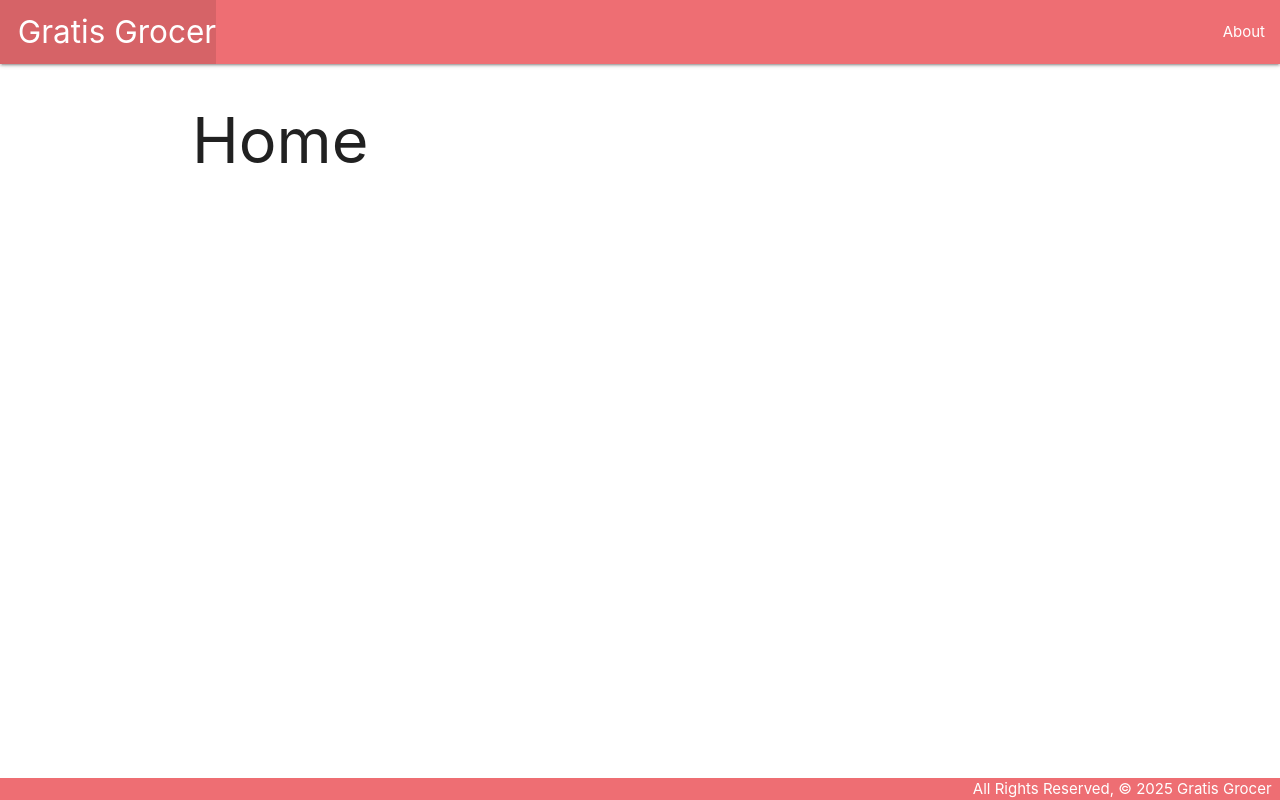
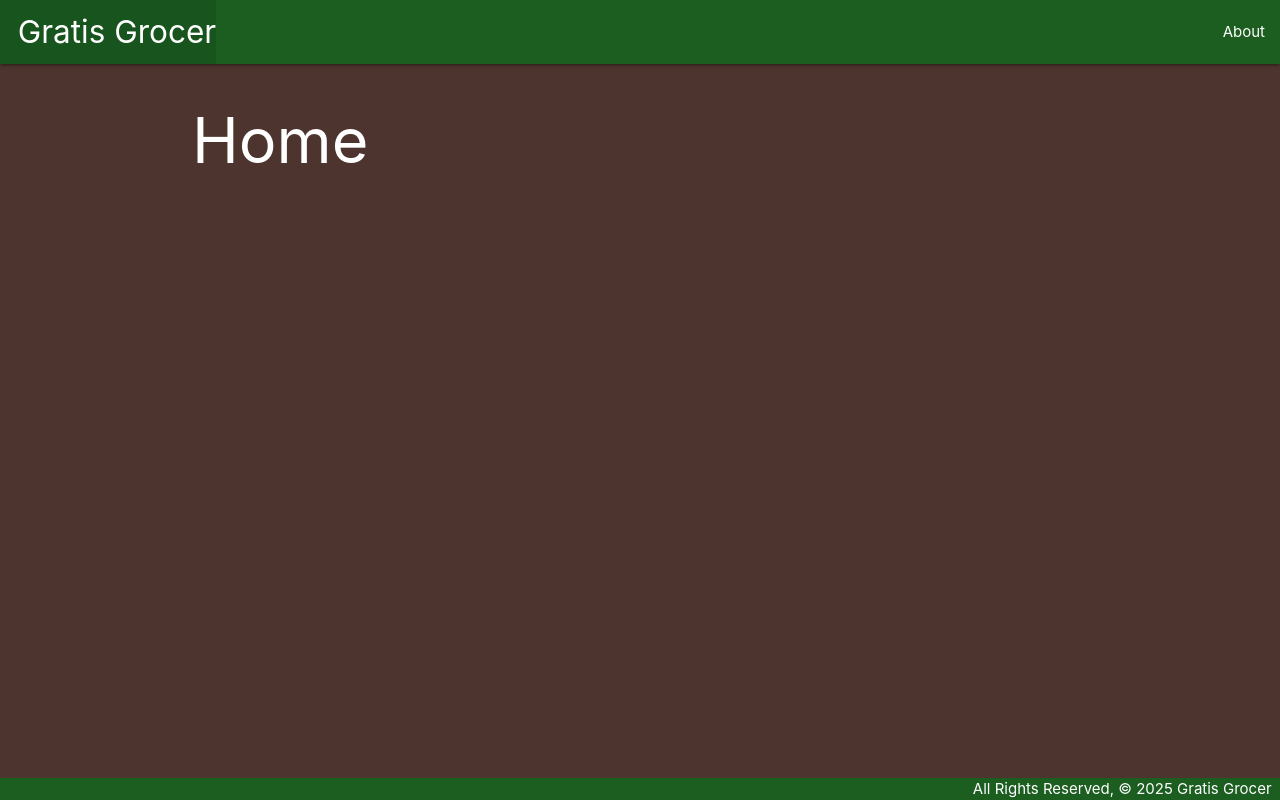
Before and after one commit to Grglls/gratis-grocer, a Django app: page / in a window 1280 px wide. Run offline with Django 5.2, Linux system fonts and the light colour scheme.

Commit message:
Change to green and brown theme

```diff
--- a/main_app/templates/base.html
+++ b/main_app/templates/base.html
@@ -10,10 +10,10 @@
   <link rel="stylesheet" href="https://cdnjs.cloudflare.com/ajax/libs/materialize/1.0.0/css/materialize.min.css">
   <link rel="stylesheet" type="text/css" href="{% static 'css/style.css' %}">
 </head>
-<body>
+<body class="brown darken-3 white-text">
   <header class="navbar-fixed">
     <nav>
-      <div class="nav-wrapper">
+      <div class="nav-wrapper green darken-4">
         <ul>
           <li><a href="/" class="left brand-logo">&nbsp;&nbsp;Gratis Grocer</a></li>
         </ul>
@@ -27,7 +27,7 @@
     {% block content %}
     {% endblock %}
   </main>
-  <footer class="page-footer">
+  <footer class="page-footer green darken-4">
     <div class="right">All Rights Reserved, &copy; 2025 Gratis Grocer &nbsp;</div>
   </footer>
 </body>
```
